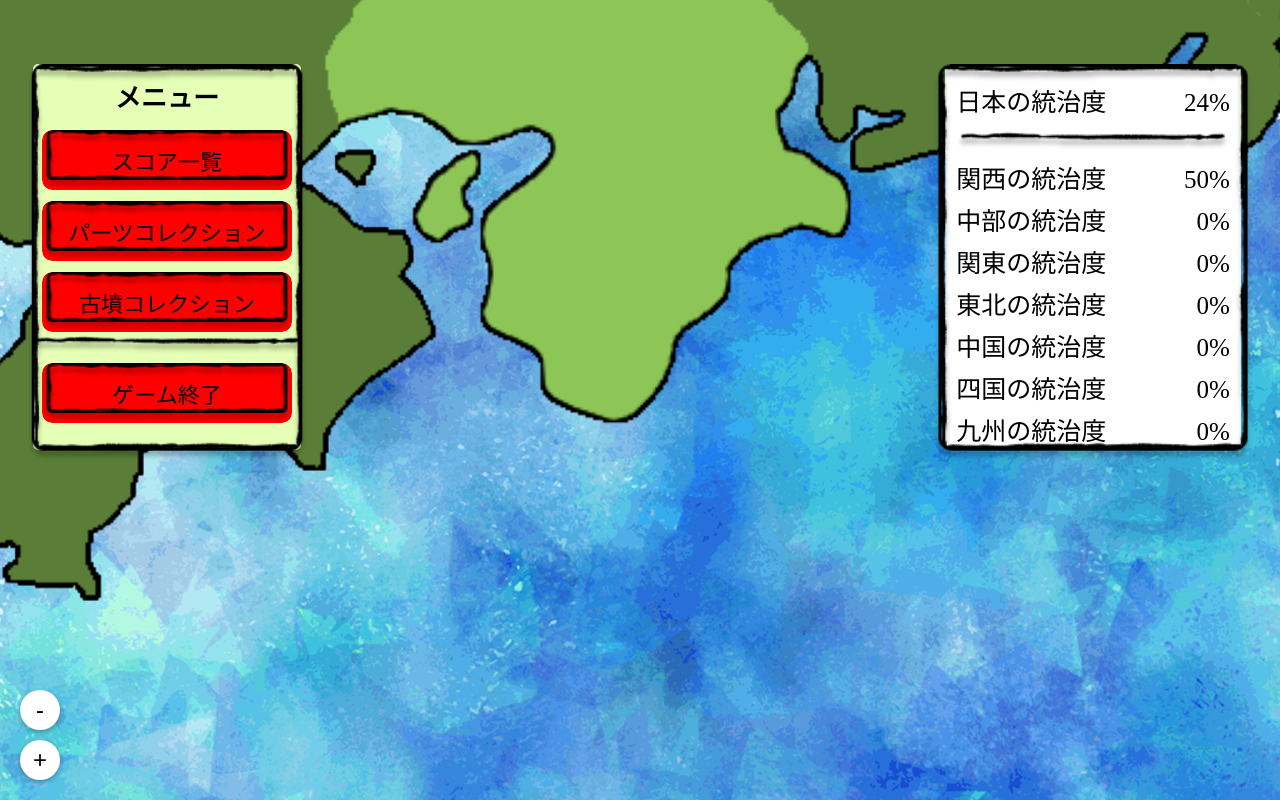
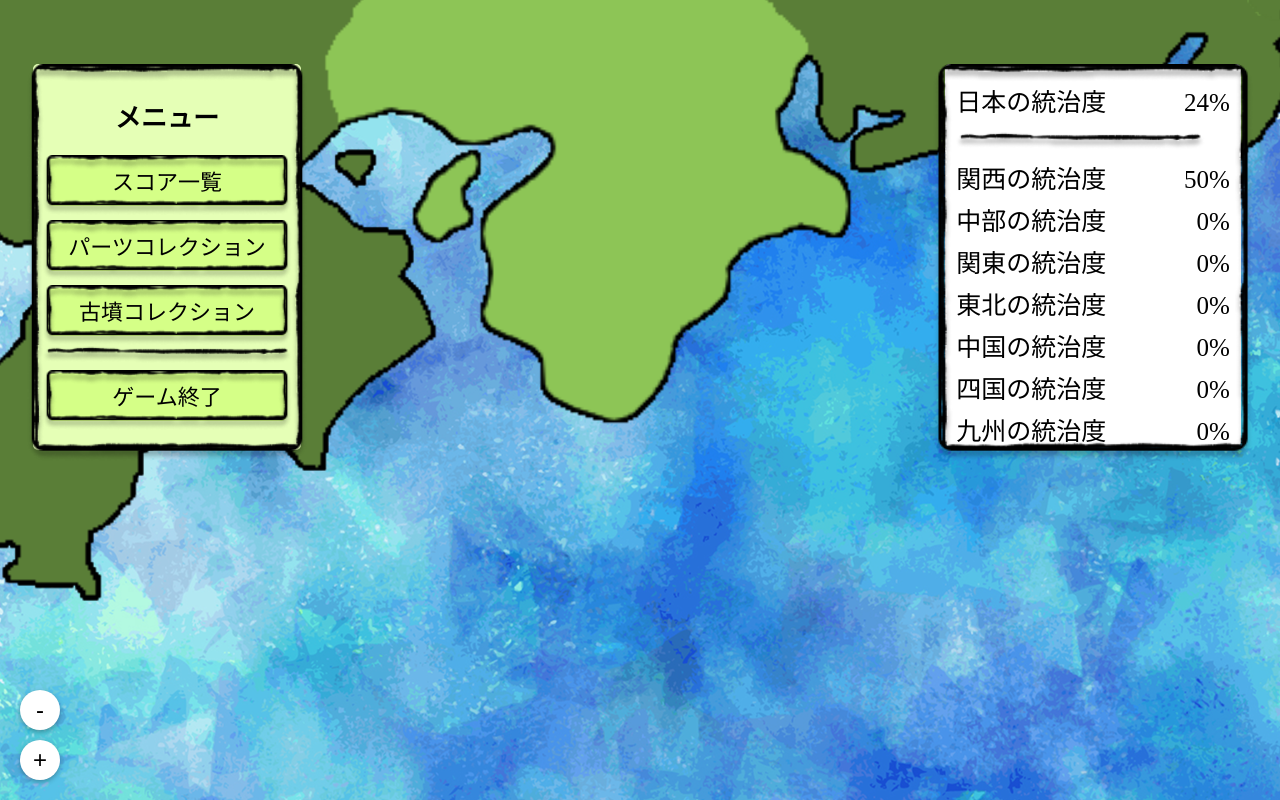
Before and after one commit to kc3hack/2025_1, a Next.js app in the folder frontend/: page /map in a window 1280 px wide. Built offline with nearby package versions, Linux system fonts and the light colour scheme.

Commit message:
右側のメニューのバグ修正

```diff
--- a/frontend/src/app/map/page.tsx
+++ b/frontend/src/app/map/page.tsx
@@ -49,29 +49,47 @@ const MapPage = () => {
     e.preventDefault();
   };
 
+  // メニューボタンの外枠スタイル
+  const menuButtonFrameStyle = {
+    width: '250px',
+    height: '60px',
+    margin: '0px 0',
+    position: 'relative' as const,
+  };
+
+  // メニューボタンの背景スタイル
+  const menuButtonBgStyle = {
+    width: '95%',
+    height: '80%',
+    position: 'absolute' as const,
+    top: '45%',
+    left: '50%',
+    transform: 'translate(-50%, -50%)',
+    background: '#D5FF87',
+    borderRadius: '5px',
+    zIndex: 1,
+  };
+
   // メニューボタンのスタイル
   const menuButtonStyle = {
-    width: '250px',
-    height: '60px',
+    width: '100%',
+    height: '100%',
     padding: '0',
-    margin: '3px 0',
-    background: `url('/frame/button.png') no-repeat center center`,
-    backgroundColor: '#ff0000',
-    backgroundSize: '100% 100%',
+    paddingBottom: '10px',
     border: 'none',
     cursor: 'pointer',
     fontSize: '22px',
     textAlign: 'center' as const,
-    position: 'relative' as const,
     display: 'flex',
     alignItems: 'center',
     justifyContent: 'center',
-    borderRadius: '10px',
-    backgroundClip: 'padding-box',
+    background: 'transparent',
+    position: 'relative' as const,
+    zIndex: 2,
   };
 
   const menuLineStyle = {
-    width: '275px',
+    width: '250px',
     height: '20px',
     background: `url('/frame/line.png') no-repeat center center`,
     backgroundSize: '100% auto',
@@ -242,15 +260,58 @@ const MapPage = () => {
             flexDirection: 'column',
             alignItems: 'center',
             gap: '5px',
+            paddingTop: '20px',
           }}>
             <h2 style={{
-              margin: '0 0 8px 0',
+              margin: '0 0 16px 0',
               fontSize: '26px',
               fontWeight: 'bold'
             }}>メニュー</h2>
-            <button style={menuButtonStyle}>スコア一覧</button>
-            <button style={menuButtonStyle}>パーツコレクション</button>
-            <button style={menuButtonStyle}>古墳コレクション</button>
+            <div style={menuButtonFrameStyle}>
+              <div style={menuButtonBgStyle} />
+              <button style={menuButtonStyle}>スコア一覧</button>
+              <div style={{
+                position: 'absolute',
+                top: 0,
+                left: 0,
+                width: '100%',
+                height: '100%',
+                background: `url('/frame/button.png') no-repeat center center`,
+                backgroundSize: '100% 100%',
+                zIndex: 3,
+                pointerEvents: 'none',
+              }} />
+            </div>
+            <div style={menuButtonFrameStyle}>
+              <div style={menuButtonBgStyle} />
+              <button style={menuButtonStyle}>パーツコレクション</button>
+              <div style={{
+                position: 'absolute',
+                top: 0,
+                left: 0,
+                width: '100%',
+                height: '100%',
+                background: `url('/frame/button.png') no-repeat center center`,
+                backgroundSize: '100% 100%',
+                zIndex: 3,
+                pointerEvents: 'none',
+              }} />
+            </div>
+            <div style={menuButtonFrameStyle}>
+              <div style={menuButtonBgStyle} />
+              <button style={menuButtonStyle}>古墳コレクション</button>
+              <div style={{
+                position: 'absolute',
+                top: 0,
+                left: 0,
+                width: '100%',
+                height: '100%',
+                background: `url('/frame/button.png') no-repeat center center`,
+                backgroundSize: '100% 100%',
+                zIndex: 3,
+                pointerEvents: 'none',
+              }} />
+            </div>
           </div>
           <div style={{
             display: 'flex',
@@ -259,10 +320,21 @@ const MapPage = () => {
             gap: '5px',
           }}>
             <div style={menuLineStyle}></div>
-            <button style={{
-              ...menuButtonStyle,
-              backgroundColor: '#ff0000',
-            }}>ゲーム終了</button>
+            <div style={menuButtonFrameStyle}>
+              <div style={menuButtonBgStyle} />
+              <button style={menuButtonStyle}>ゲーム終了</button>
+              <div style={{
+                position: 'absolute',
+                top: 0,
+                left: 0,
+                width: '100%',
+                height: '100%',
+                background: `url('/frame/button.png') no-repeat center center`,
+                backgroundSize: '100% 100%',
+                zIndex: 3,
+                pointerEvents: 'none',
+              }} />
+            </div>
           </div>
         </div>
       </div>
```
